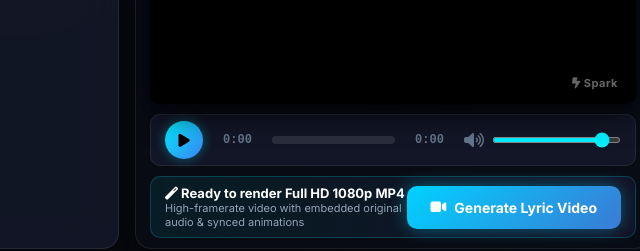
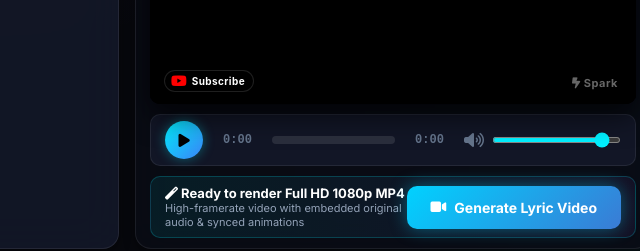
Before and after one commit to shikharyadav16/youtube-video-lyrics-automation, a website: page public/index.html in a window 1280 px wide. Shown: the part 535-786 px from the top of the page, 237-877 px from the left. Drawn offline with Linux system fonts and the light colour scheme; no server answers.

Commit message:
feat: add compact bottom-left YouTube Subscribe watermark badge to video rendering and web preview

```diff
--- a/public/index.html
+++ b/public/index.html
@@ -164,6 +164,12 @@
             <div class="stage-lyric-upcoming" id="stageLyricUpcoming" style="display: none;">
               <span class="lyric-upcoming-text" id="stageLyricUpcomingText">Upcoming line will appear here</span>
             </div>
+          </div>
+
+          <!-- YouTube Subscribe Badge (Bottom Left) -->
+          <div class="stage-yt-subscribe" id="stageYtSubscribe">
+            <span class="yt-sub-icon"><i class="fa-brands fa-youtube"></i></span>
+            <span class="yt-sub-text">Subscribe</span>
           </div>
 
           <!-- Spark Watermark / Corner Stamp -->
--- a/public/style.css
+++ b/public/style.css
@@ -862,6 +862,43 @@ body {
   pointer-events: none;
 }
 
+/* YouTube Subscribe Watermark Badge (Bottom Left) */
+.stage-yt-subscribe {
+  position: absolute;
+  bottom: 12px;
+  left: 14px;
+  display: flex;
+  align-items: center;
+  gap: 5px;
+  background: rgba(0, 0, 0, 0.35);
+  backdrop-filter: blur(4px);
+  padding: 3px 8px 3px 6px;
+  border-radius: 12px;
+  border: 1px solid rgba(255, 255, 255, 0.12);
+  box-shadow: 0 2px 6px rgba(0, 0, 0, 0.4);
+  pointer-events: none;
+  z-index: 10;
+  transition: opacity 0.3s ease;
+}
+
+.stage-yt-subscribe .yt-sub-icon {
+  display: inline-flex;
+  align-items: center;
+  justify-content: center;
+  color: #FF0000;
+  font-size: 14px;
+  filter: drop-shadow(0 1px 2px rgba(0, 0, 0, 0.7));
+}
+
+.stage-yt-subscribe .yt-sub-text {
+  font-family: -apple-system, BlinkMacSystemFont, "Segoe UI", Roboto, sans-serif;
+  font-size: 10px;
+  font-weight: 700;
+  letter-spacing: 0.4px;
+  color: #FFFFFF;
+  text-shadow: 0 1px 3px rgba(0, 0, 0, 0.8);
+}
+
 /* Play Overlay */
 .stage-play-overlay {
   position: absolute;
```
Also changed, not shown: server.js (+18 -2 lines).
